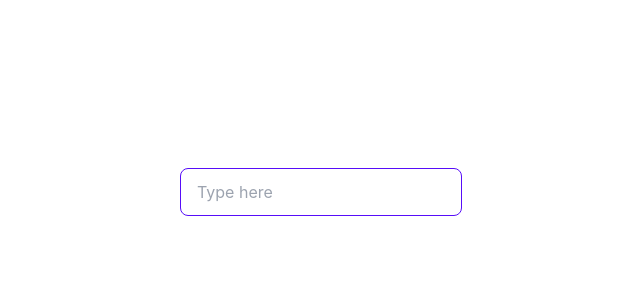
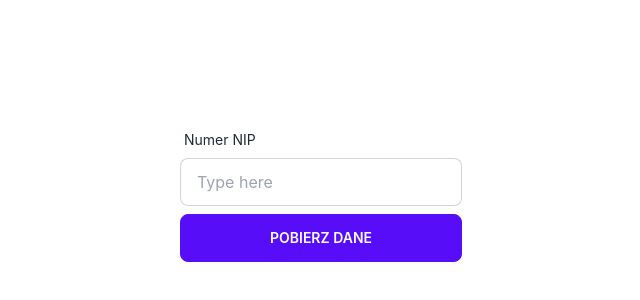
Before and after one commit to NokDawn/vatlayer-frontend, a React (Vite) app: page / in a window 1280 px wide. Shown: the part 208-508 px from the top of the page, without its empty margins (319-959 px from the left). Built offline with nearby package versions, Linux system fonts and the light colour scheme.

Commit message:
feat: Add react-hook-form and yup validation

```diff
--- a/package.json
+++ b/package.json
@@ -13,9 +13,13 @@
     "format:fix": "prettier --write src"
   },
   "dependencies": {
+    "@hookform/resolvers": "^3.0.0",
+    "axios": "^1.3.4",
     "daisyui": "^2.51.5",
     "react": "^18.2.0",
-    "react-dom": "^18.2.0"
+    "react-dom": "^18.2.0",
+    "react-hook-form": "^7.43.8",
+    "yup": "^1.0.2"
   },
   "devDependencies": {
     "@types/react": "^18.0.28",
--- a/src/App.tsx
+++ b/src/App.tsx
@@ -1,13 +1,46 @@
 import './App.css';
+import { useForm } from 'react-hook-form';
+import { yupResolver } from '@hookform/resolvers/yup';
+import * as yup from 'yup';
+
+const schema = yup.object({
+  nip: yup.number().min(1000000000).max(9999999999).required(),
+});
+
+type FormData = yup.InferType<typeof schema>;
 
 function App() {
+  const {
+    register,
+    handleSubmit,
+    watch,
+    formState: { errors },
+  } = useForm<FormData>({
+    resolver: yupResolver(schema),
+  });
+  const onSubmit = (data: FormData) => console.log(data);
+
+  console.log(watch('nip'));
+
   return (
     <div className="App">
-      <input
-        type="text"
-        placeholder="Type here"
-        className="input input-bordered input-primary w-full max-w-xs"
-      />
+      <form onSubmit={handleSubmit(onSubmit)}>
+        <div className="form-control w-full max-w-xs">
+          <label htmlFor="nip" className="label">
+            <span className="label-text">Numer NIP</span>
+          </label>
+          <input
+            id="nip"
+            type="text"
+            placeholder="Type here"
+            className={`input input-bordered w-full max-w-xs mb-2 ${
+              errors.nip && 'input-error'
+            }`}
+            {...register('nip')}
+          />
+          <button className="btn btn-primary">Pobierz dane</button>
+        </div>
+      </form>
     </div>
   );
 }
```
Also changed, not shown: 1 other file (tests, documents, lock files or other folders).
